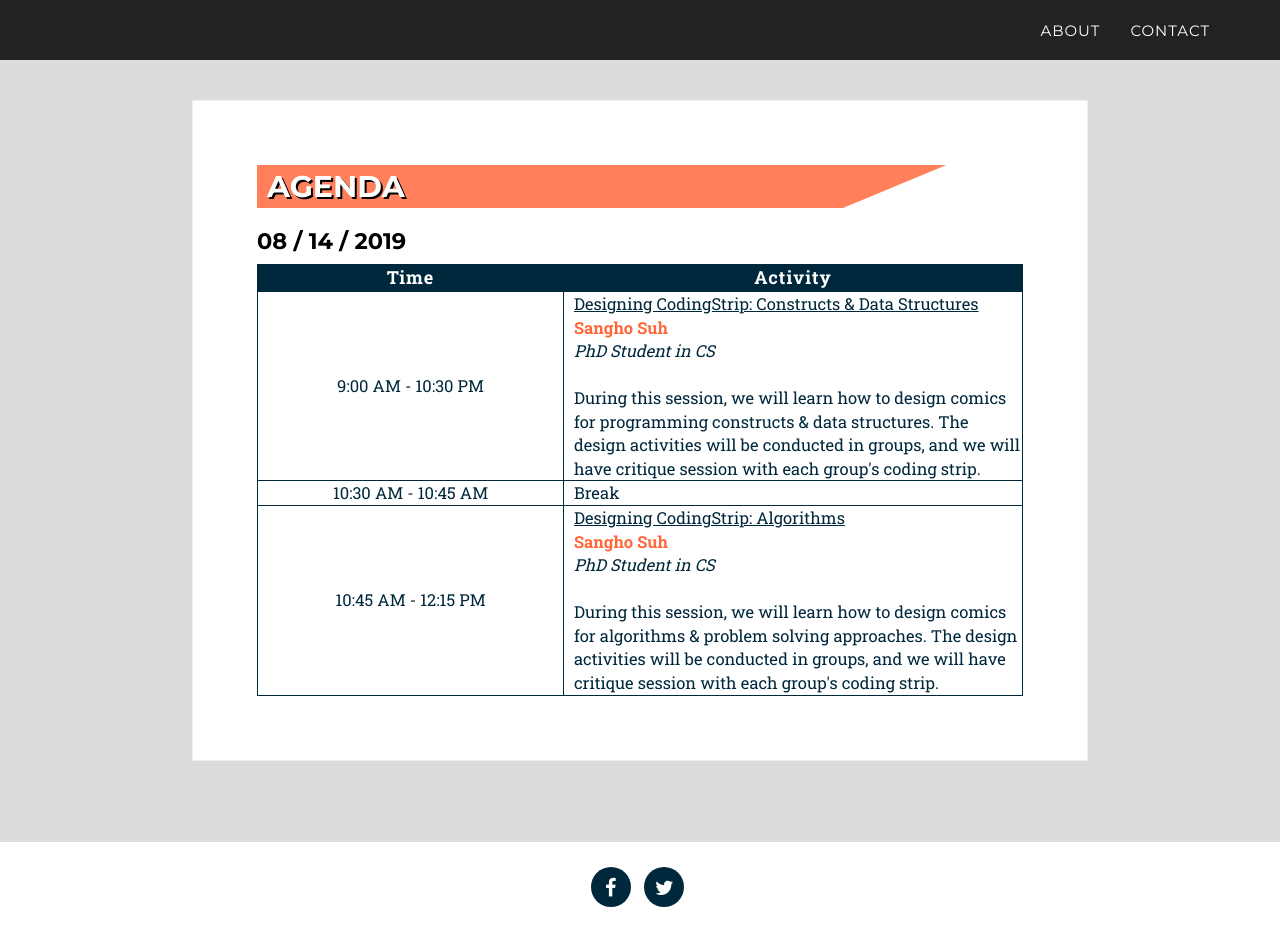
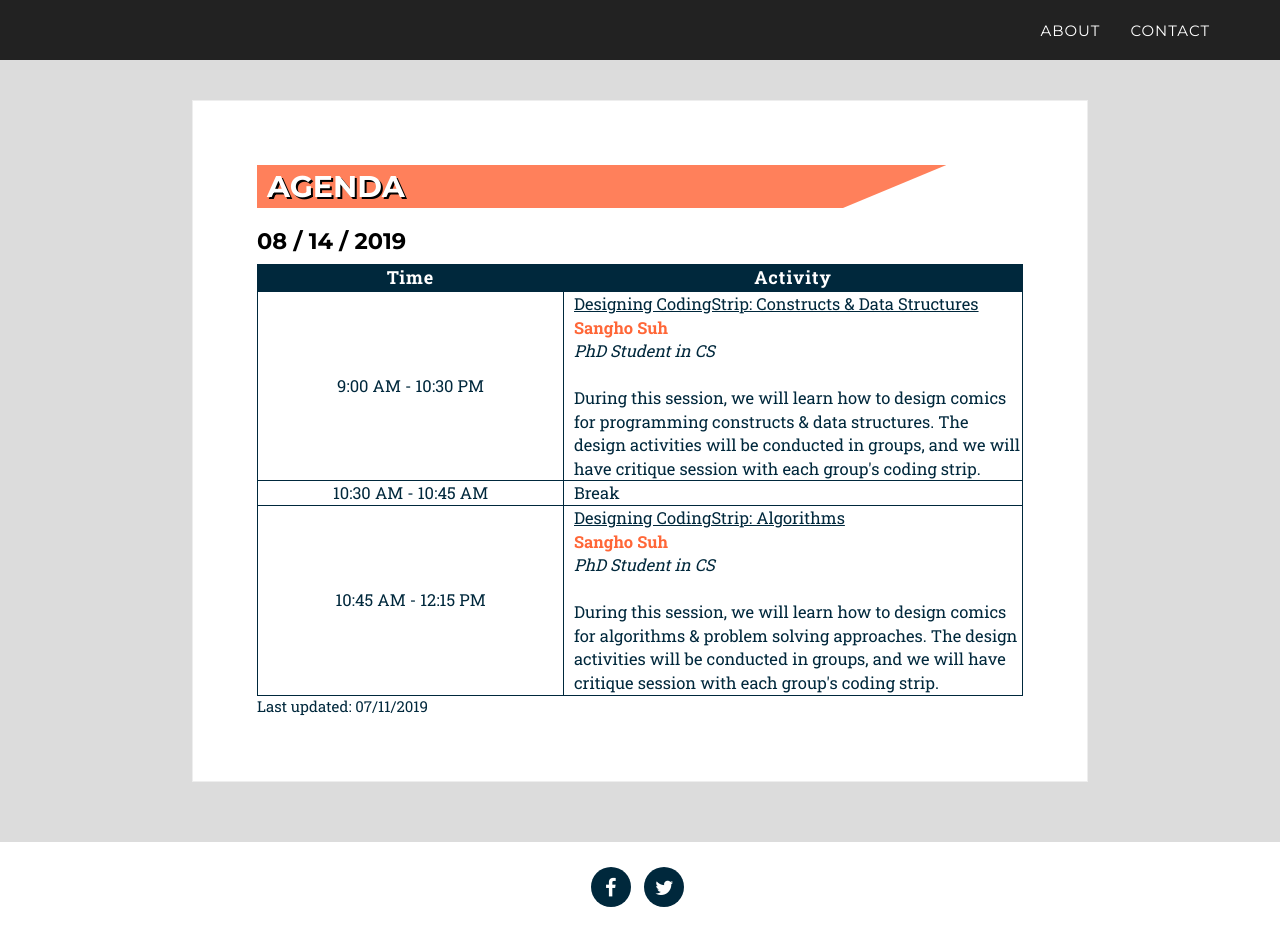
Before and after one commit to codingstrip/codingstrip.github.io, a Jekyll site: the page built from _2017_pages/agenda.html, in a window 1280 px wide and 932 px high. Built offline with Jekyll 4.4.1, drawn with Linux system fonts in a browser that asks for light colours; some web fonts are replaced.

Commit message:
Add Last Updated info

```diff
--- a/_2017_pages/agenda.html
+++ b/_2017_pages/agenda.html
@@ -46,4 +46,5 @@ published: true
                 </tr>
             {% endfor %} -->
         </table>
+        Last updated: 07/11/2019
     </div>
```
